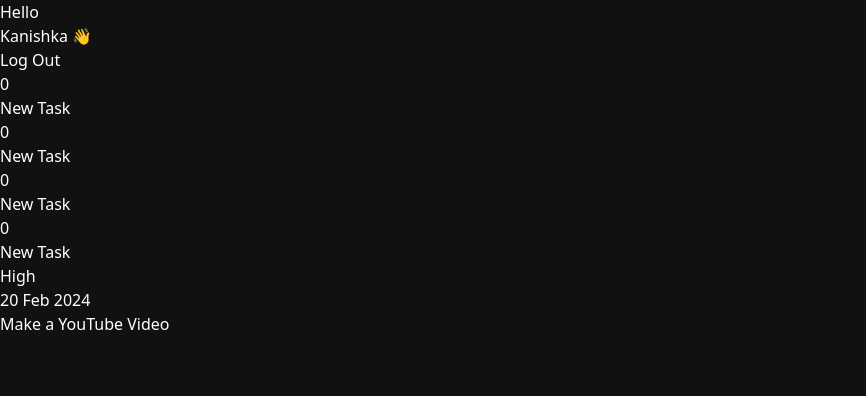
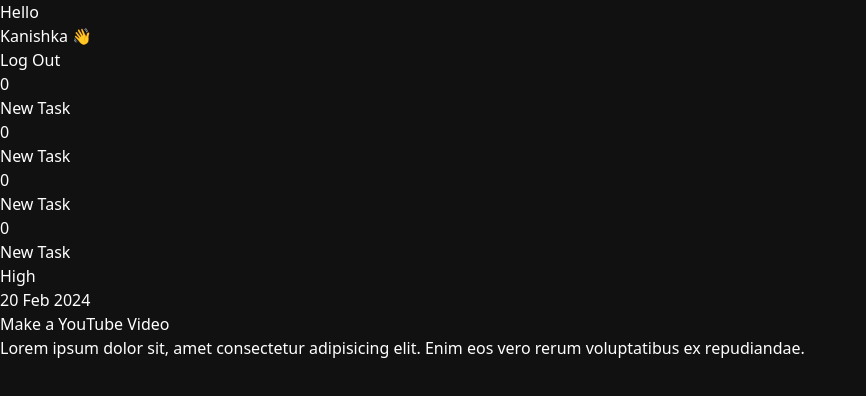
Before and after one commit to kanishkadz/Employee-Management-System, a React (Vite) app in the folder ems/: page / in a window 1280 px wide. Shown: the top 396 px of the page, without its empty margins (0-866 px from the left). Built offline with nearby package versions, Linux system fonts and the light colour scheme.

Commit message:
Update TaskList.jsx

```diff
--- a/ems/src/components/TaskList/TaskList.jsx
+++ b/ems/src/components/TaskList/TaskList.jsx
@@ -9,6 +9,7 @@ const TaskList = () => {
                 <h4 className='text-sm'>20 Feb 2024</h4>
             </div>
             <h2 className='mt-5 text-xl font-semibold'>Make a YouTube Video</h2>
+            <p className='text-sm  mt-2'> Lorem ipsum dolor sit, amet consectetur adipisicing elit. Enim eos vero rerum voluptatibus ex repudiandae. </p>
         </div>
     </div>
   )
```
